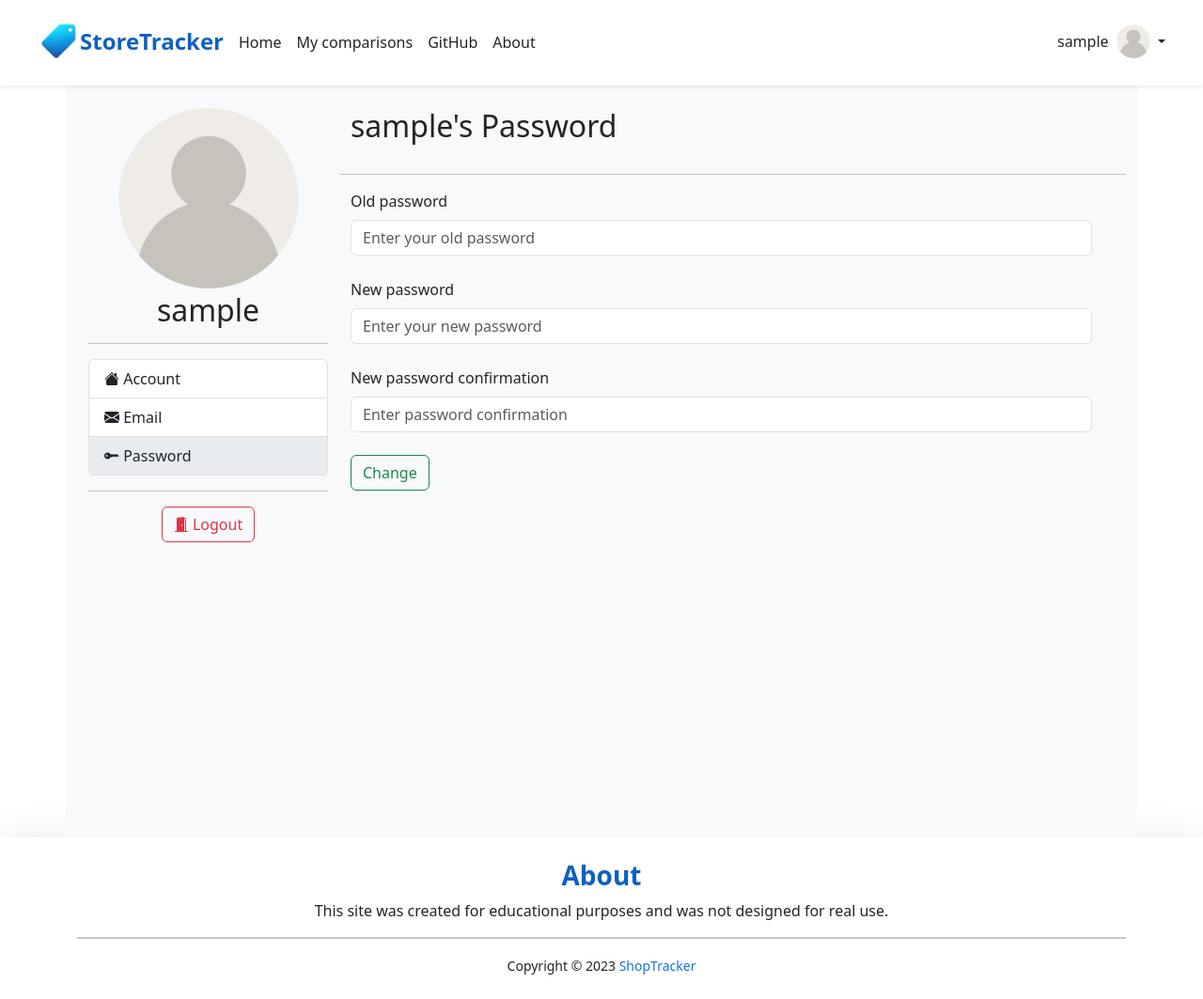
After one commit to FCTL3314/HealthNutrition-Backend, a Django app: page /users/user/1/password in a window 1280 px wide. The commit adds this page. Shown: the whole page at 94% size. Run offline with Django 4.2, Linux system fonts and the light colour scheme; the visitor is signed in with stand-in values (Sample User, id 1).

Commit message:
Added a user profile, tabs for the template: account and password, as well as forms and views for them.

```diff
--- a/frontend/templates/base.html
+++ b/frontend/templates/base.html
@@ -47,7 +47,7 @@
           <a class="dropdown-toggle link-dark text-decoration-none" role="button" data-bs-toggle="dropdown"
              aria-expanded="false">
             <span>{{ request.user.username }}</span>
-            <img class="rounded-circle object-fit-cover mb-1 ms-1" src="{{ request.user.image.url }}" alt="profile"
+            <img class="rounded-circle object-fit-cover mb-1 ms-1" src="{{ request.user.get_image_url }}" alt="profile"
                  width="36" height="36">
           </a>
           <ul class="dropdown-menu dropdown-menu-md-end dropdown-menu-sm-start">
@@ -58,7 +58,7 @@
               <hr class="dropdown-divider">
             </li>
             <li>
-              <a href="/accounts/user/f_c_t_l/" class="dropdown-item">
+              <a href="{% url 'users:profile' request.user.slug %}" class="dropdown-item">
                 <svg xmlns="http://www.w3.org/2000/svg" width="16" height="16" fill="currentColor"
                      class="bi bi-house-fill mb-1" viewBox="0 0 16 16">
                   <path d="M8.707 1.5a1 1 0 0 0-1.414 0L.646 8.146a.5.5 0 0 0 .708.708L8 2.207l6.646 6.647a.5.5 0 0 0
@@ -129,7 +129,7 @@
 </nav>
 
 <div class="container-fluid position-relative">
-  <div class="container min-vh-100 pt-4 bg-light">
+  <div class="container min-vh-100 bg-light">
     {% block content %} {% endblock %}
   </div>
 </div>
--- a/frontend/templates/products/index.html
+++ b/frontend/templates/products/index.html
@@ -2,7 +2,7 @@
 {% load static %}
 
 {% block content %}
-  <div class="w-75 text-center mx-auto mb-3">
+  <div class="w-75 text-center mx-auto pt-4 mb-3">
     <h1 class="text-main">StoreTracker</h1>
     <p class="fs-4">Compare and find the best prices among all the largest stores in the world using our website!</p>
     <form role="search" action="{% url 'products:search' %}" method="GET">
--- a/frontend/templates/users/comparison.html
+++ b/frontend/templates/users/comparison.html
@@ -43,7 +43,7 @@
         <a class="dropdown-toggle link-dark text-decoration-none" role="button" data-bs-toggle="dropdown"
            aria-expanded="false">
           <span>F_C_T_L</span>
-          <img class="rounded-circle object-fit-cover mb-1 ms-1" src="/media/users/default_user_image.png"
+          <img class="rounded-circle object-fit-cover mb-1 ms-1" src="/images/default_user_image.png"
                alt="profile" width="32" height="32">
         </a>
         <ul class="dropdown-menu dropdown-menu-md-end dropdown-menu-sm-start">
--- /dev/null
+++ b/frontend/templates/users/profile/inclusion/password_tab.html
@@ -0,0 +1,47 @@
+<div class="mb-4">
+  <h2>{{ user.username }}'s Password</h2>
+</div>
+<hr>
+{% if form.errors %}
+  <div class="alert alert-warning" role="alert">
+    {% for field, errors in form.errors.items %}
+      {% for error in errors %}
+        <ul class="m-0">
+          <li>
+            {{ error }}
+          </li>
+        </ul>
+      {% endfor %}
+    {% endfor %}
+  </div>
+{% elif messages %}
+  <div class="alert alert-success" role="alert">
+    {% for message in messages %}
+      {{ message }}
+    {% endfor %}
+  </div>
+{% endif %}
+<div class="row">
+  <div>
+    <form action="" method="POST">
+
+      {% csrf_token %}
+
+      <div class="mb-4">
+        <label for="{{ form.old_password.id_for_label }}" class="form-label">Old password</label>
+        {{ form.old_password }}
+      </div>
+      <div class="mb-4">
+        <label for="{{ form.new_password1.id_for_label }}" class="form-label">New password</label>
+        {{ form.new_password1 }}
+      </div>
+      <div class="mb-4">
+        <label for="{{ form.new_password2.id_for_label }}" class="form-label">New password confirmation</label>
+        {{ form.new_password2 }}
+      </div>
+      <div>
+        <button class="btn btn-outline-success" type="submit">Change</button>
+      </div>
+    </form>
+  </div>
+</div>
--- /dev/null
+++ b/frontend/templates/users/profile/profile.html
@@ -0,0 +1,94 @@
+{% extends 'base.html' %}
+{% load static %}
+
+{% block content %}
+  <div class="container bg-light min-vh-100">
+    <div class="row">
+      {% if user.id == request.user.id %}
+        <div class="col-lg-3 my-4">
+          <div class="text-center">
+            <img class="rounded-circle object-fit-cover" src="{{ user.get_image_url }}" width="192" height="192"
+                 alt="user_image">
+          </div>
+          <div class="mt-1">
+            <h2 class="text-center text-truncate">{{ user.username }}</h2>
+          </div>
+          <hr>
+          <div class="list-group rounded-top-2 rounded-bottom-2 ">
+            <a class="list-group-item list-group-item-action {% if current_url_name == 'profile' %}
+                                                                 text-dark bg-body-secondary disabled
+                                                             {% endif %}"
+               href="{% url 'users:profile' user.slug %}">
+              <svg xmlns="http://www.w3.org/2000/svg" width="16" height="16" fill="currentColor"
+                   class="bi bi-house-fill mb-1" viewBox="0 0 16 16">
+                <path d="M8.707 1.5a1 1 0 0 0-1.414 0L.646 8.146a.5.5 0 0 0 .708.708L8 2.207l6.646
+                                6.647a.5.5 0 0 0 .708-.708L13 5.793V2.5a.5.5 0 0 0-.5-.5h-1a.5.5 0 0 0-.5.5v1.293L8.707
+                                1.5Z">
+                </path>
+                <path d="m8 3.293 6 6V13.5a1.5 1.5 0 0 1-1.5 1.5h-9A1.5 1.5 0 0 1 2 13.5V9.293l6-6Z"></path>
+              </svg>
+              <span>Account</span>
+            </a>
+            <a class="list-group-item list-group-item-action {% if current_url_name == 'profile-email' %}
+                                                                 text-dark bg-body-secondary disabled
+                                                             {% endif %}"
+               href="#">
+              <svg xmlns="http://www.w3.org/2000/svg" width="16" height="16" fill="currentColor"
+                   class="bi bi-envelope-fill mb-1" viewBox="0 0 16 16">
+                <path d="M.05 3.555A2 2 0 0 1 2 2h12a2 2 0 0 1 1.95 1.555L8 8.414.05 3.555ZM0 4.697v7.104l5.803-3.558L0
+                4.697ZM6.761 8.83l-6.57 4.027A2 2 0 0 0 2 14h12a2 2 0 0 0 1.808-1.144l-6.57-4.027L8
+                9.586l-1.239-.757Zm3.436-.586L16 11.801V4.697l-5.803 3.546Z"></path>
+              </svg>
+              <span>Email</span>
+            </a>
+            <a class="list-group-item list-group-item-action {% if current_url_name == 'profile-password' %}
+                                                                 text-dark bg-body-secondary disabled
+                                                             {% endif %}"
+               href="{% url 'users:profile-password' user.slug %}">
+              <svg xmlns="http://www.w3.org/2000/svg" width="16" height="16" fill="currentColor"
+                   class="bi bi-key-fill mb-1" viewBox="0 0 16 16">
+                <path d="M3.5 11.5a3.5 3.5 0 1 1 3.163-5H14L15.5 8 14 9.5l-1-1-1 1-1-1-1 1-1-1-1
+                                1H6.663a3.5 3.5 0 0 1-3.163 2zM2.5 9a1 1 0 1 0 0-2 1 1 0 0 0 0 2z"></path>
+              </svg>
+              <span>Password</span>
+            </a>
+          </div>
+          <hr>
+          <div class="text-center">
+            <a class="btn btn-outline-danger" href="{% url 'users:logout' %}">
+              <svg xmlns="http://www.w3.org/2000/svg" width="16" height="16" fill="currentColor"
+                   class="bi bi-door-open-fill mb-1" viewBox="0 0 16 16">
+                <path d="M1.5 15a.5.5 0 0 0 0 1h13a.5.5 0 0 0 0-1H13V2.5A1.5 1.5 0 0 0 11.5 1H11V.5a.5.5 0 0
+                0-.57-.495l-7 1A.5.5 0 0 0 3 1.5V15H1.5zM11 2h.5a.5.5 0 0 1 .5.5V15h-1V2zm-2.5
+                8c-.276 0-.5-.448-.5-1s.224-1 .5-1 .5.448.5 1-.224 1-.5 1z"></path>
+              </svg>
+              <span>Logout</span>
+            </a>
+          </div>
+        </div>
+        <div class="col-lg-9 my-4">
+          <div class="row">
+            {% if current_url_name == 'profile' %}
+              {% include 'users/profile/inclusion/account_tab.html' %}
+            {% elif current_url_name == 'profile-password' %}
+              {% include 'users/profile/inclusion/password_tab.html' %}
+            {% elif current_url_name == 'profile-email' %}
+              {% include 'users/profile/inclusion/email_tab.html' %}
+            {% endif %}
+          </div>
+        </div>
+      {% else %}
+        <div class="text-center my-3">
+          <img class="rounded-circle object-fit-cover" src="{{ user.get_image_url }}"
+               width="192" height="192" alt="default_user_image">
+        </div>
+        <div>
+          <h2 class="text-center text-truncate">{{ user.username }}</h2>
+        </div>
+        <div class="text-center">
+          <h4>Member since {{ user.date_joined|date:"F j, Y" }}</h4>
+        </div>
+      {% endif %}
+    </div>
+  </div>
+{% endblock %}
--- a/users/forms.py
+++ b/users/forms.py
@@ -81,3 +81,66 @@ class LoginForm(auth_forms.AuthenticationForm):
     class Meta:
         model = User
         fields = ('username', 'password', 'remember_me')
+
+
+class ProfileForm(auth_forms.UserChangeForm):
+    username = forms.CharField(min_length=4, max_length=32, widget=forms.TextInput(attrs={
+        'class': 'form-control',
+        'type': 'text',
+    }))
+    first_name = forms.CharField(required=False, widget=forms.TextInput(attrs={
+        'class': 'form-control',
+        'type': 'text',
+        'placeholder': 'Enter your first name',
+    }))
+    last_name = forms.CharField(required=False, widget=forms.TextInput(attrs={
+        'class': 'form-control',
+        'type': 'text',
+        'placeholder': 'Enter your last name',
+    }))
+    email = forms.EmailField(widget=forms.TextInput(attrs={
+        'class': 'form-control',
+        'readonly': True,
+    }))
+    image = forms.ImageField(required=False, widget=forms.FileInput(attrs={
+        'class': 'form-control',
+        'type': 'file',
+        'aria-label': 'Upload',
+    }))
+
+    def __init__(self, *args, **kwargs):
+        super().__init__(*args, **kwargs)
+        self.initial['email'] = self.instance.email
+
+    class Meta:
+        model = User
+        fields = ('username', 'first_name', 'last_name', 'image')
+
+
+class PasswordChangeForm(auth_forms.PasswordChangeForm):
+    old_password = forms.CharField(widget=forms.PasswordInput(attrs={
+        'class': 'form-control',
+        'placeholder': 'Enter your old password',
+    }))
+    new_password1 = forms.CharField(widget=forms.PasswordInput(attrs={
+        'class': 'form-control',
+        'placeholder': 'Enter your new password',
+    }))
+    new_password2 = forms.CharField(widget=forms.PasswordInput(attrs={
+        'class': 'form-control',
+        'placeholder': 'Enter password confirmation',
+    }))
+
+    def __init__(self, user, *args, **kwargs):
+        self.user = user
+        super().__init__(user, *args, **kwargs)
+
+    def clean(self):
+        super().clean()
+        new_password1 = self.data['new_password1']
+        if self.user.check_password(new_password1):
+            raise forms.ValidationError('The new password must be different from the old one.')
+
+    class Meta:
+        model = User
+        fields = ('old_password', 'new_password1', 'new_password2')
--- a/users/urls.py
+++ b/users/urls.py
@@ -1,6 +1,6 @@
 from django.urls import path
 
-from users.views import LoginView, LogoutView, RegistrationCreateView
+from users.views import LoginView, LogoutView, RegistrationCreateView, ProfileView, ProfilePasswordView
 
 app_name = 'users'
 
@@ -8,4 +8,6 @@ urlpatterns = [
     path('registration/', RegistrationCreateView.as_view(), name='registration'),
     path('login/', LoginView.as_view(), name='login'),
     path('logout/', LogoutView.as_view(), name='logout'),
+    path('user/<slug:slug>/', ProfileView.as_view(), name='profile'),
+    path('user/<slug:slug>/password', ProfilePasswordView.as_view(), name='profile-password'),
 ]
--- a/users/views.py
+++ b/users/views.py
@@ -1,10 +1,11 @@
 from django.contrib import messages
 from django.contrib.auth import views as auth_views
+from django.views.generic.edit import UpdateView
 from django.contrib.messages.views import SuccessMessageMixin
 from django.urls import reverse_lazy
 from django.views.generic.edit import CreateView
 
-from users.forms import LoginForm, RegistrationForm
+from users import forms as user_forms
 from users.models import User
 from utils.common.urls import get_referer_or_default
 from utils.common.views import LogoutRequiredMixin, TitleMixin
@@ -12,7 +13,7 @@ from utils.common.views import LogoutRequiredMixin, TitleMixin
 
 class RegistrationCreateView(LogoutRequiredMixin, TitleMixin, SuccessMessageMixin, CreateView):
     model = User
-    form_class = RegistrationForm
+    form_class = user_forms.RegistrationForm
     template_name = 'users/auth/registration.html'
     title = 'Sign Up'
     success_message = 'You have successfully registered!'
@@ -20,7 +21,7 @@ class RegistrationCreateView(LogoutRequiredMixin, TitleMixin, SuccessMessageMixi
 
 
 class LoginView(LogoutRequiredMixin, TitleMixin, auth_views.LoginView):
-    form_class = LoginForm
+    form_class = user_forms.LoginForm
     template_name = 'users/auth/login.html'
     title = 'Log In'
 
@@ -30,7 +31,7 @@ class LoginView(LogoutRequiredMixin, TitleMixin, auth_views.LoginView):
 
     def get_success_url(self):
         before_login_url = self.request.session.get('before_login_url')
-        return before_login_url if before_login_url else reverse_lazy('product-types')
+        return before_login_url if before_login_url else reverse_lazy('products:product-types')
 
     def form_valid(self, form):
         remember_me = form.cleaned_data.get('remember_me')
@@ -46,3 +47,28 @@ class LoginView(LogoutRequiredMixin, TitleMixin, auth_views.LoginView):
 class LogoutView(auth_views.LogoutView):
     def get_redirect_url(self):
         return get_referer_or_default(self.request)
+
+
+class ProfileView(TitleMixin, SuccessMessageMixin, UpdateView):
+    model = User
+    form_class = user_forms.ProfileForm
+    template_name = 'users/profile/profile.html'
+    title = 'Account'
+    success_message = 'Profile updated successfully!'
+
+    def get_success_url(self):
+        return reverse_lazy('users:profile', args=(self.object.slug,))
+
+    def form_invalid(self, form):
+        self.object.refresh_from_db()
+        return super().form_invalid(form)
+
+
+class ProfilePasswordView(SuccessMessageMixin, auth_views.PasswordChangeView):
+    form_class = user_forms.PasswordChangeForm
+    template_name = 'users/profile/profile.html'
+    title = 'Password'
+    success_message = 'Your password has been successfully updated!'
+
+    def get_success_url(self):
+        return reverse_lazy('users:profile-password', args={self.request.user.slug})
```
Also changed, not shown: frontend/templates/users/profile/inclusion/account_tab.html (added, +66 -0 lines), frontend/templates/users/profile/inclusion/email_tab.html (added, +43 -0 lines), users/models.py (+8 -1 lines), frontend/static/images/default_user_image.png (renamed from media/users/default_user_image.png).
